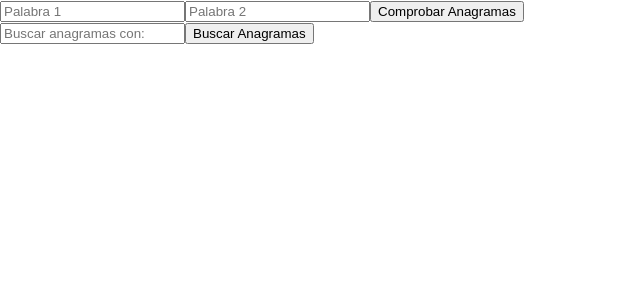
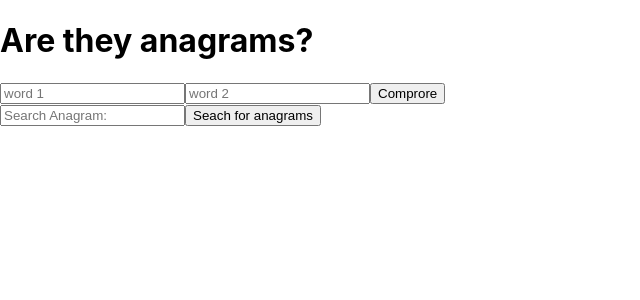
Before and after one commit to JuanIgnacioMarchetto/anagramafinder, a React (Create React App) app: page / in a window 1280 px wide. Shown: the top 300 px of the page, without its empty margins (0-640 px from the left). Built offline with nearby package versions, Linux system fonts and the light colour scheme.

Commit message:
27/1/2024-14:36

```diff
--- a/src/App.js
+++ b/src/App.js
@@ -25,7 +25,7 @@ function App() {
   };
 
   const handleAnagramCheck = () => {
-    const resultText = areAnagrams(word1, word2) ? 'Son anagramas' : 'No son anagramas';
+    const resultText = areAnagrams(word1, word2) ? 'They are anagrams' :'They are not anagrams';
     setResult(resultText);
   };
 
@@ -34,35 +34,36 @@ function App() {
 
     const foundAnagrams = wordsList.filter((word) => areAnagrams(searchWord, word));
 
-    setResult(`Anagramas encontrados: ${foundAnagrams.join(', ')}`);
+    setResult(`Founded Anagrams : ${foundAnagrams.join(', ')}`);
   };
 
   return (
     <div>
+      <h1>Are they anagrams?</h1>
       <div>
         <input
           type="text"
-          placeholder="Palabra 1"
+          placeholder="word 1"
           value={word1}
           onChange={(e) => setWord1(e.target.value)}
         />
         <input
           type="text"
-          placeholder="Palabra 2"
+          placeholder="word 2"
           value={word2}
           onChange={(e) => setWord2(e.target.value)}
         />
-        <button onClick={handleAnagramCheck}>Comprobar Anagramas</button>
+        <button onClick={handleAnagramCheck}>Comprore</button>
       </div>
 
       <div>
         <input
           type="text"
-          placeholder="Buscar anagramas con:"
+          placeholder="Search Anagram:"
           value={searchWord}
           onChange={(e) => setSearchWord(e.target.value)}
         />
-        <button onClick={handleSearchAnagrams}>Buscar Anagramas</button>
+        <button onClick={handleSearchAnagrams}>Seach for anagrams</button>
       </div>
 
       <div>
```
